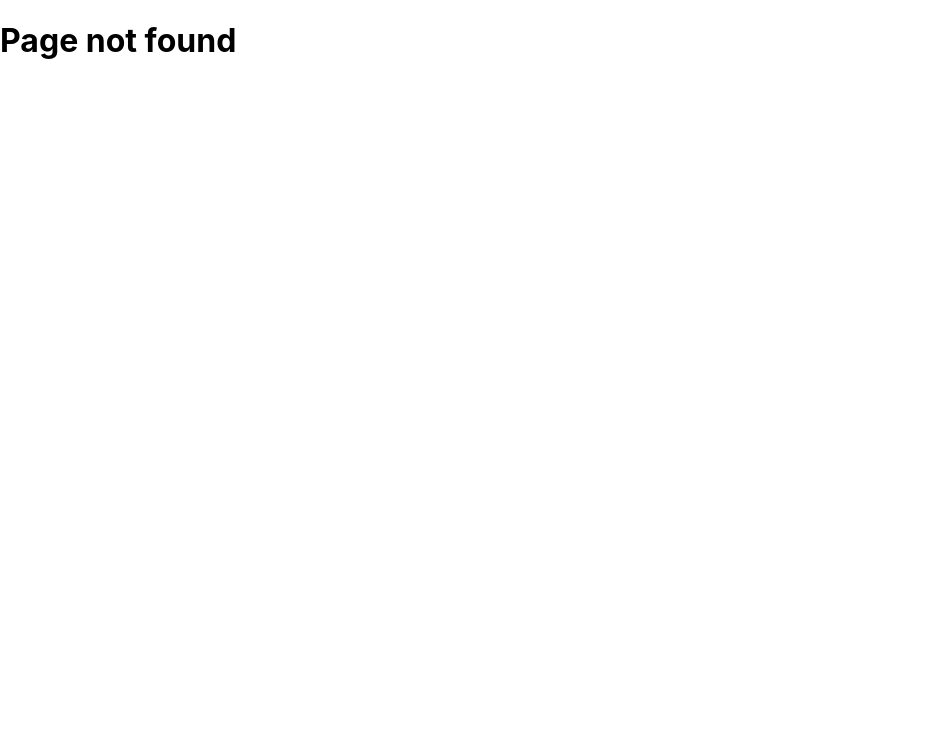
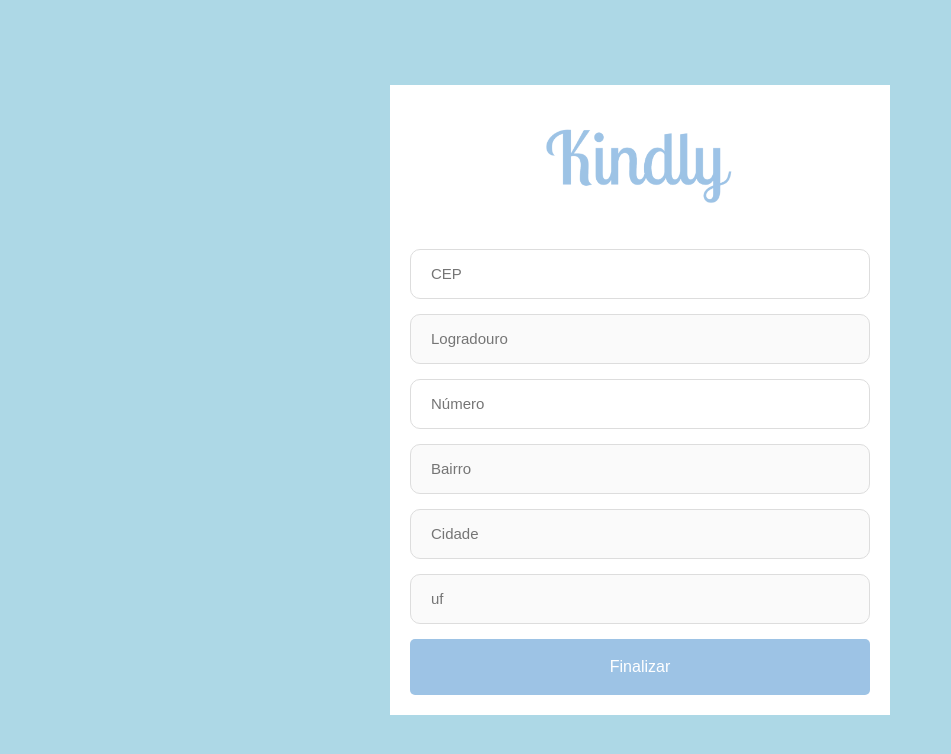
Before and after one commit to brunovieira97/kindly-frontend, a React (Create React App) app: page /signUpDetails in a window 1280 px wide. Before the commit this address had no page. Shown: the top 754 px of the page, without its empty margins (0-951 px from the left). Built offline with nearby package versions, Linux system fonts and the light colour scheme.

Commit message:
Cadastro de usuário

```diff
--- a/src/App.js
+++ b/src/App.js
@@ -1,5 +1,4 @@
 import React from 'react';
-import TopMenu from './components/TopMenu'
 import Routes from './routes'
 import { BrowserRouter } from "react-router-dom";
 import './App.css';
--- a/src/pages/SignUp.js
+++ b/src/pages/SignUp.js
@@ -1,17 +1,21 @@
 import React, { Component } from 'react'
-import {NavLink} from 'react-router-dom'
+import {NavLink, Redirect, withRouter} from 'react-router-dom'
+import logo from '../assets/logo.png';
 import './SignUp.css'
-import logo from '../assets/logo.png';
 
 class SignUp extends Component{
     constructor(props) {
         super(props)
 
         this.state = {
-             username:'',
+             firstName:'',
+             lastName:'',
              password:'',
              email:'',
-             error: ""
+             cpf:'',
+             address:{},
+             nextPage: false,
+             error: ''
         }
         this.handleChange = this.handleChange.bind(this)
         this.handleSignUp = this.handleSignUp.bind(this)
@@ -23,25 +27,52 @@ class SignUp extends Component{
 
     handleSignUp(evt){
         evt.preventDefault();
-        const { username, email, password } = this.state;
-        if (!username || !email || !password) {
+        const {firstName, lastName, email, password, cpf } = this.state;
+        if ( !firstName || !lastName || !email || !password || !cpf) {
           this.setState({ error: "Preencha todos os dados para se cadastrar" });
-        } else {
-            //api...
+        }else{
+            this.setState({nextPage:true});
         }
-      };
+    }
 
     render() {
         return (
             <div className="SignUp">
                 <form onSubmit={this.handleSignUp} className="SignUp-form">
+                    {this.state.nextPage && <Redirect to={{
+                        pathname: '/signUpDetails',
+                        state: this.state
+                    }} />}
                     <img src={logo} alt="Logo Kindly"></img>
                     {this.state.error && <p>{this.state.error}</p>}
                     <input type='text'
-                        id='username'
-                        name='username'
-                        placeholder="Nome de usuário"
-                        value={this.state.username}
+                        id='firstName'
+                        name='firstName'
+                        placeholder="Nome"
+                        value={this.state.firstName}
+                        onChange={this.handleChange}>
+                    </input>
+                    <input type='text'
+                        id='lastName'
+                        name='lastName'
+                        placeholder="Sobrenome"
+                        value={this.state.lastName}
+                        onChange={this.handleChange}>
+                    </input>
+                    <input type='text'
+                        id='cpf'
+                        name='cpf'
+                        placeholder="CPF"
+                        maxLength="11"
+                        value={this.state.cpf}
+                        onChange={this.handleChange}
+                        >
+                    </input>
+                    <input type='text'
+                        id='email'
+                        name='email'
+                        placeholder="E-mail"
+                        value={this.state.email}
                         onChange={this.handleChange}>
                     </input>
                     <input type='password'
@@ -49,13 +80,6 @@ class SignUp extends Component{
                         name='password'
                         placeholder="Senha"
                         value={this.state.password}
-                        onChange={this.handleChange}>
-                    </input>
-                    <input type='text'
-                        id='email'
-                        name='email'
-                        placeholder="E-mail"
-                        value={this.state.email}
                         onChange={this.handleChange}>
                     </input>
                     <button type="submit">Cadastrar</button>
@@ -68,4 +92,4 @@ class SignUp extends Component{
 
 }
 
-export default SignUp;
+export default withRouter(SignUp);
--- /dev/null
+++ b/src/pages/SignUpDetails.css
@@ -0,0 +1,69 @@
+.SignUpDetails{
+    display: flex;
+    align-items: center;
+    justify-content: center;
+    background-color: lightblue;
+    height: 100vh;
+}
+
+.SignUpDetails-form{
+    width: 500px;
+    background: #fff;
+    padding: 20px;
+    display: flex;
+    flex-direction: column;
+    align-items: center;
+}
+
+.SignUpDetails-form input{
+    display: flex;
+    height: 50px;
+    margin-bottom: 15px;
+    padding: 0 20px;
+    color: #777;
+    font-size: 15px;
+    width: 100%;
+    border: 1px solid #ddd;
+}
+
+.SignUpDetails-form p {
+    color: #ff3333;
+    margin-bottom: 15px;
+    border: 1px solid #ff3333;
+    padding: 10px;
+    width: 100%;
+    text-align: center;
+  }
+
+.SignUpDetails-form button {
+    color: #fff;
+    font-size: 16px;
+    background: #9DC3E5;
+    height: 56px;
+    border: 0;
+    border-radius: 5px;
+    width: 100%;
+}
+
+.SignUpDetails-form hr {
+    margin: 20px 0;
+    border: none;
+    border-bottom: 1px solid #cdcdcd;
+    width: 100%;
+}
+
+.SignUpDetails-form a {
+    font-size: 16;
+    font-weight: bold;
+    color: #999;
+    text-decoration: none;
+  }
+
+.SignUpDetails img{
+    width: 200px;
+    margin: 10px 0 40px;
+}
+
+.SignUpDetails  *{
+    box-sizing: border-box;
+}
--- /dev/null
+++ b/src/pages/SignUpDetails.js
@@ -0,0 +1,129 @@
+import React, { Component } from 'react'
+import {Redirect, withRouter} from 'react-router-dom'
+import axios from 'axios'
+import api from '../services/api';
+import logo from '../assets/logo.png';
+import './SignUpDetails.css';
+
+class SignUpDetails extends Component{
+    constructor(props) {
+        super(props)
+
+        this.state = {
+            streetName: '',
+            number: '',
+            cityName:'',
+            stateName: 'Rio Grande do Sul',
+            uf: '',
+            neighborhoodName:'',
+            countryName: '',
+            postalCode:'',
+        }
+
+        this.handleChange = this.handleChange.bind(this)
+        this.handleSignUp = this.handleSignUp.bind(this)
+        this.handleAddress = this.handleAddress.bind(this)
+    }
+
+    handleChange(evt){
+        this.setState({[evt.target.name]: evt.target.value});
+    }
+
+    async handleAddress(evt){
+        try{
+            const response = await axios.get(`https://viacep.com.br/ws/${this.state.postalCode}/json/`);
+            const data = response.data;
+            this.setState({
+                streetName: data.logradouro,
+                number: '',
+                cityName: data.localidade,
+                stateName: 'Rio Grande do Sul',
+                uf: data.uf,
+                neighborhoodName: data.bairro,
+                countryName: 'Brasil',
+                postalCode: this.state.postalCode,
+            });
+        }catch(e){
+            this.setState({error:'CEP inválido'});
+        }
+    }
+
+    async handleSignUp(evt){
+        evt.preventDefault();
+        const address = this.state;
+        const user = {...this.props.location.state, address};
+        if ( !user.address.postalCode || !user.address.number) {
+          this.setState({ error: "Preencha todos os dados para se cadastrar" });
+        } else {
+            try{
+                await api.post("/user",user);
+                this.props.history.push("/");
+            }catch(e){
+                console.log(e);
+                this.setState({error:'Ocorreu um erro ao cadastrar sua conta.'});
+            }
+        }
+      };
+
+    render() {
+        return (
+            <div className="SignUpDetails">
+                <form onSubmit={this.handleSignUp} className="SignUpDetails-form">
+                    <img src={logo} alt="Logo Kindly"></img>
+                    {this.state.error && <p>{this.state.error}</p>}
+                    <input type='text'
+                        id='postalCode'
+                        name='postalCode'
+                        placeholder="CEP"
+                        value={this.state.postalCode}
+                        onBlur={this.handleAddress}
+                        onChange={this.handleChange}>
+                    </input>
+                    <input type='text'
+                        id='streetName'
+                        name='streetName'
+                        placeholder="Logradouro"
+                        value={this.state.streetName}
+                        disabled={true}
+                        onChange={this.handleChange}>
+                    </input>
+                    <input type='text'
+                        id='number'
+                        name='number'
+                        placeholder="Número"
+                        value={this.state.number}
+                        onChange={this.handleChange}>
+                    </input>
+                    <input type='text'
+                        id='neighborhoodName'
+                        name='neighborhoodName'
+                        placeholder="Bairro"
+                        value={this.state.neighborhoodName}
+                        disabled={true}
+                        onChange={this.handleChange}>
+                    </input>
+                    <input type='text'
+                        id='cityName'
+                        name='cityName'
+                        placeholder="Cidade"
+                        value={this.state.cityName}
+                        disabled={true}
+                        onChange={this.handleChange}>
+                    </input>
+                    <input type='text'
+                        id='uf'
+                        name='uf'
+                        placeholder="uf"
+                        value={this.state.uf}
+                        disabled={true}
+                        onChange={this.handleChange}>
+                    </input>
+                    <button type="submit">Finalizar</button>
+                </form>
+        </div>
+        )
+    }
+
+}
+
+export default withRouter(SignUpDetails);
--- a/src/routes.js
+++ b/src/routes.js
@@ -1,6 +1,7 @@
 import React from "react";
 import { Route, Switch } from "react-router-dom";
 import SignUp from './pages/SignUp'
+import SignUpDetails from './pages/SignUpDetails'
 import SignIn from './pages/SignIn'
 
 
@@ -9,6 +10,7 @@ const Routes = () => (
         <Route exact path="/" component={() => <h1>HELLO THERE!</h1>} />
         <Route exact path="/signup" component={() => <SignUp />} />
         <Route exact path="/signin" component={() => <SignIn />} />
+        <Route exact path="/signUpDetails" component={() => <SignUpDetails />} />
         <Route path="*" component={() => <h1>Page not found</h1>} />
       </Switch>
   );
--- a/src/services/api.js
+++ b/src/services/api.js
@@ -0,0 +1,7 @@
+import axios from "axios";
+
+const api = axios.create({
+    baseURL: "https://kindly-backend.herokuapp.com"
+  });
+
+export default api;
```
